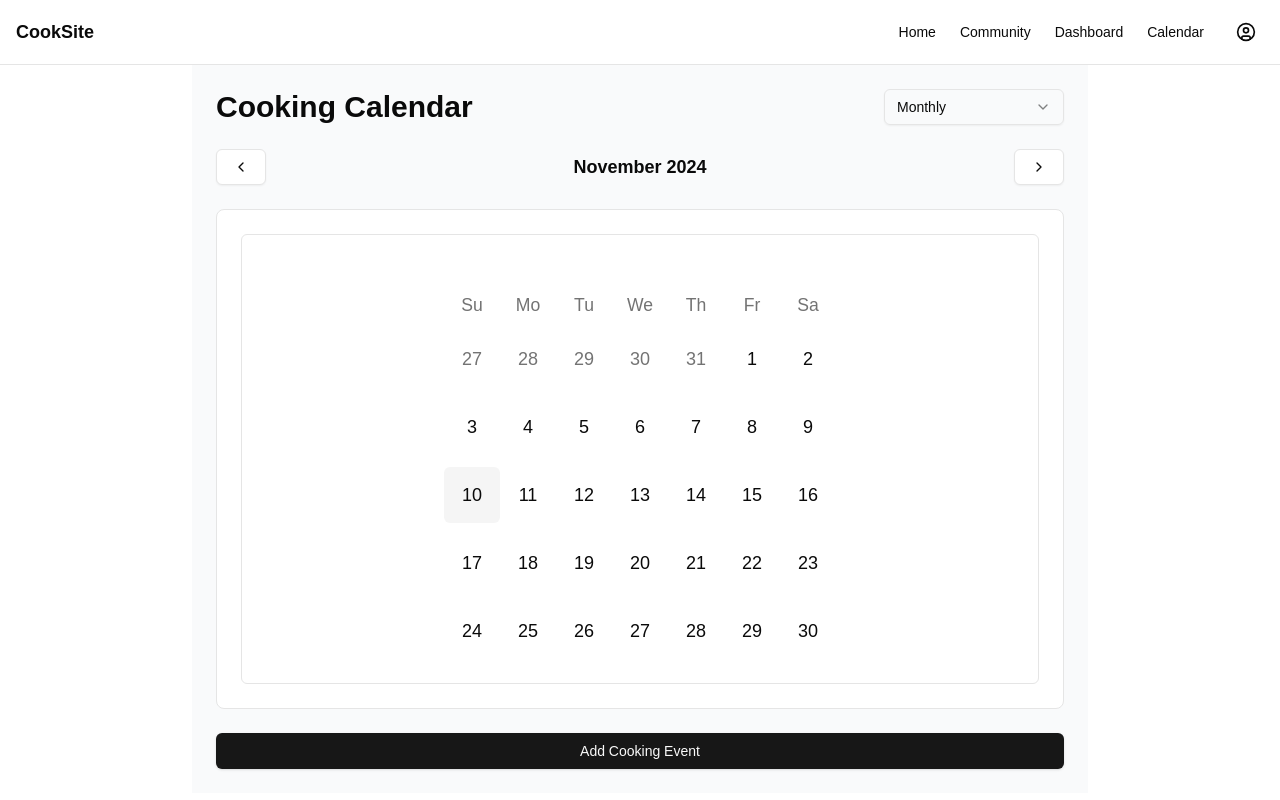
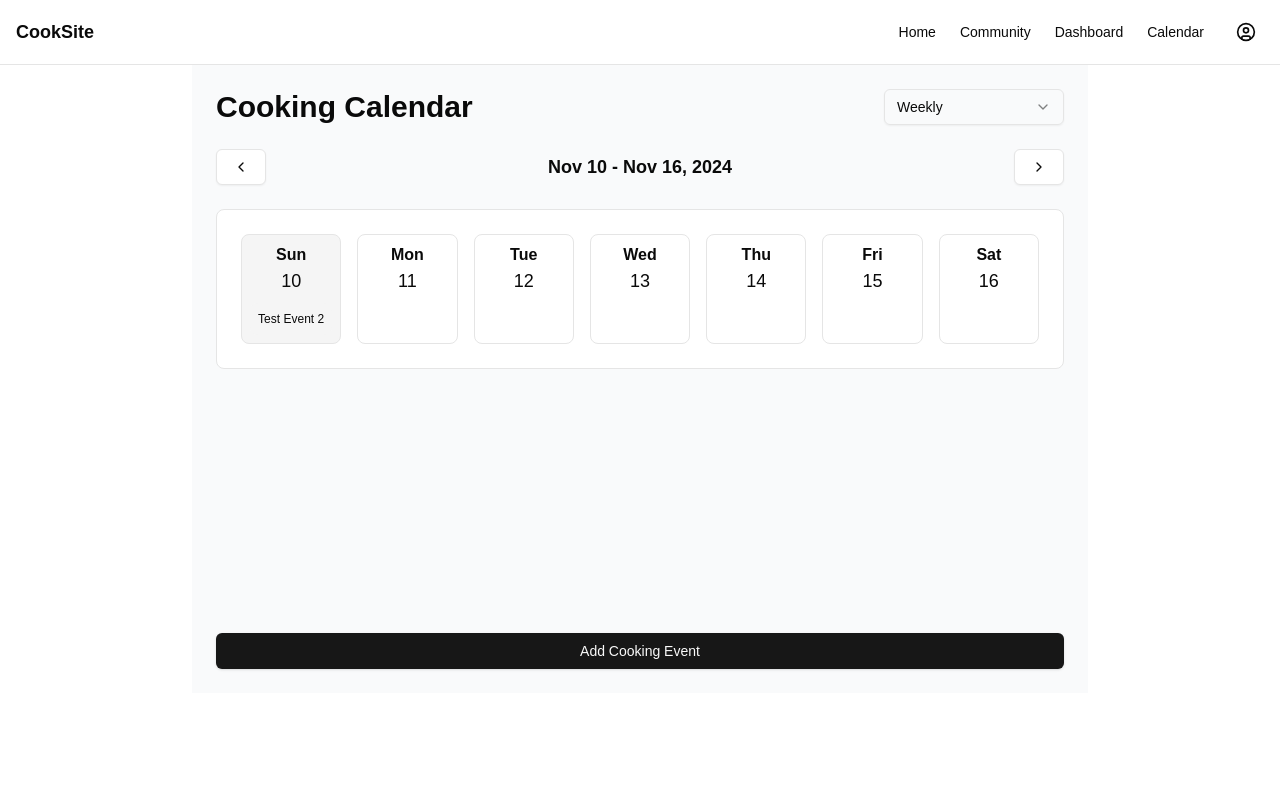
Before and after one commit to hpungsan/cooksite, a Next.js app: page /calendar in a window 1280 px wide. Both pictures are taken after a click on the button "10". Built offline with nearby package versions, Linux system fonts and the light colour scheme.

Commit message:
cal interactivity via month and week view

```diff
--- a/src/app/calendar/page.tsx
+++ b/src/app/calendar/page.tsx
@@ -115,7 +115,10 @@ export default function CookingCalendar() {
                 "text-center p-2 border rounded-lg cursor-pointer hover:bg-secondary/50 transition-colors",
                 isSameDay(day, currentDate) && "bg-secondary"
               )}
-              onClick={() => setCurrentDate(day)}
+              onClick={() => {
+                setCurrentDate(day);
+                setView('daily');
+              }}
             >
               <div className="font-bold">{format(day, 'EEE')}</div>
               <div className="text-lg">{format(day, 'd')}</div>
@@ -140,7 +143,12 @@ export default function CookingCalendar() {
       <DayPicker
         mode="single"
         selected={currentDate}
-        onSelect={(date) => date && setCurrentDate(date)}
+        onSelect={(date) => {
+          if (date) {
+            setCurrentDate(date);
+            setView('weekly');
+          }
+        }}
         className={cn("p-6 flex justify-center", "rounded-md border")}
         showOutsideDays={true}
         classNames={{
--- a/src/app/layout.tsx
+++ b/src/app/layout.tsx
@@ -15,7 +15,7 @@ const geistMono = localFont({
 });
 
 export const metadata: Metadata = {
-  title: "Create Next App",
+  title: "CookSite",
   description: "Generated by create next app",
 };
 
```
